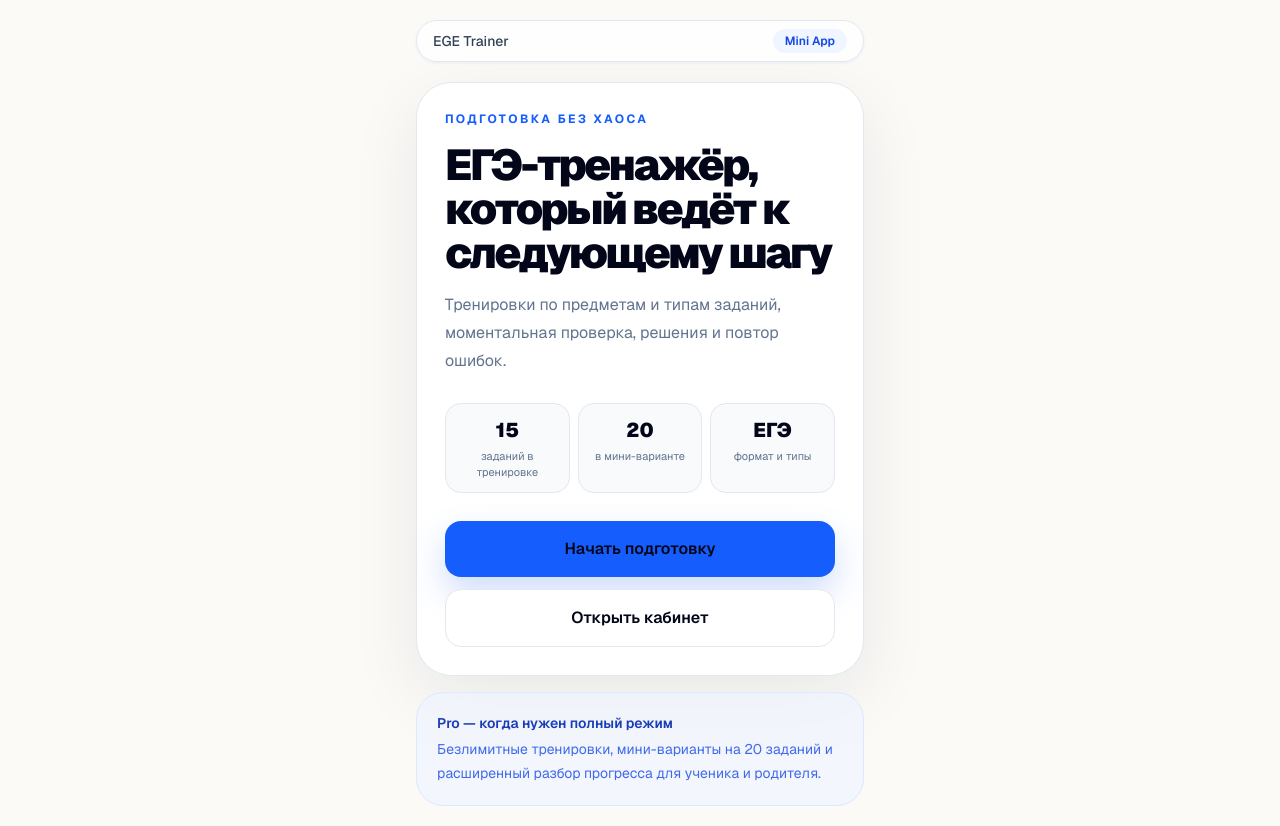
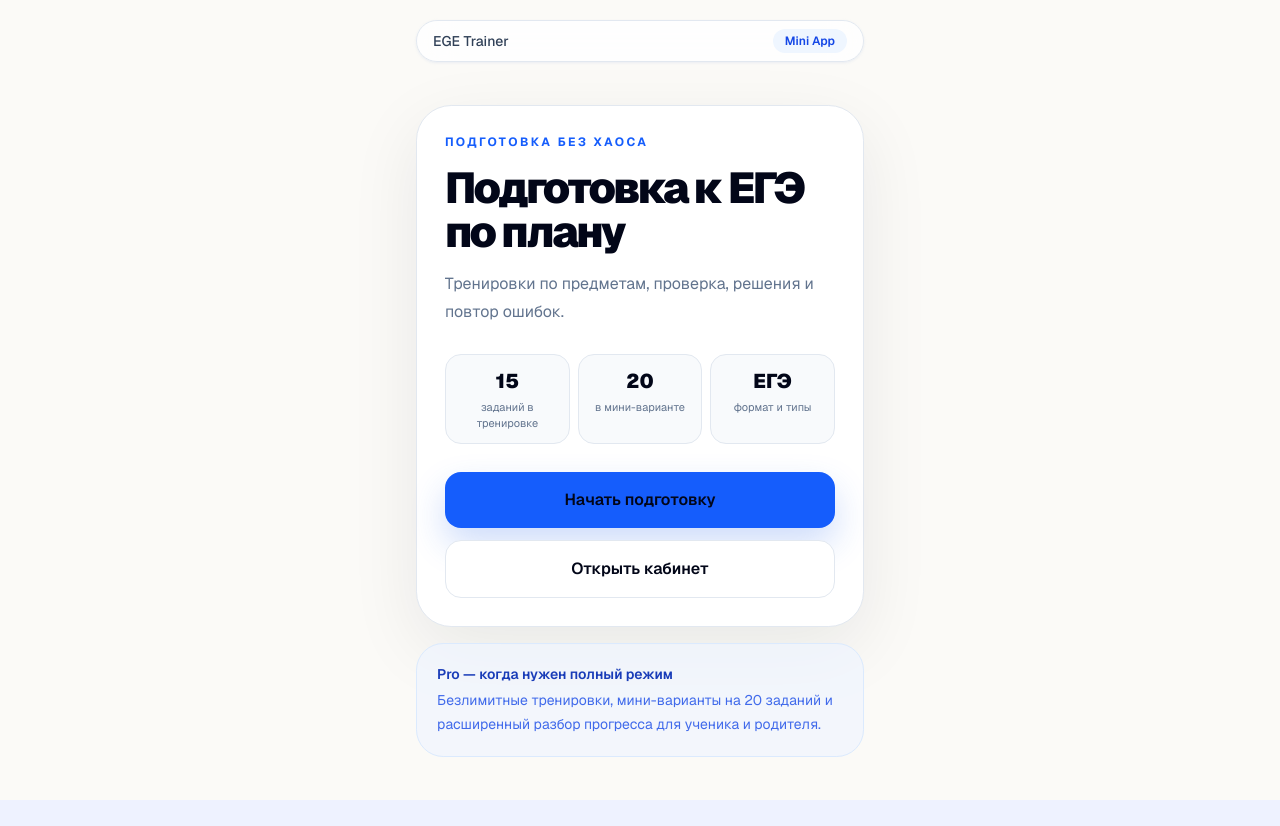
Before and after one commit to 4730188-hue/ege-trainer, a Next.js app: page / in a window 1280 px wide. After the commit the page ends 800 px from the top, so only its background shows below. Built offline with nearby package versions, Linux system fonts and the light colour scheme.

Commit message:
Simplify landing headline

```diff
--- a/app/page.tsx
+++ b/app/page.tsx
@@ -23,10 +23,10 @@ export default function LandingPage() {
               подготовка без хаоса
             </p>
             <h1 className="mt-4 text-[2.7rem] font-black leading-[1.02] tracking-[-0.06em] text-slate-950">
-              ЕГЭ-тренажёр, который ведёт к следующему шагу
+              Подготовка к ЕГЭ по плану
             </h1>
             <p className="mt-4 text-base leading-7 text-slate-500">
-              Тренировки по предметам и типам заданий, моментальная проверка, решения и повтор ошибок.
+              Тренировки по предметам, проверка, решения и повтор ошибок.
             </p>
 
             <div className="mt-7 grid grid-cols-3 gap-2">
```
